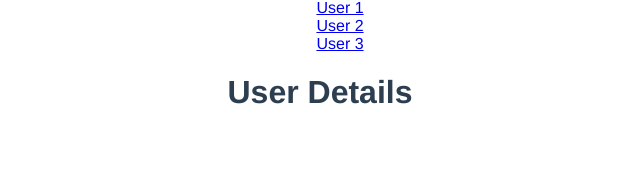
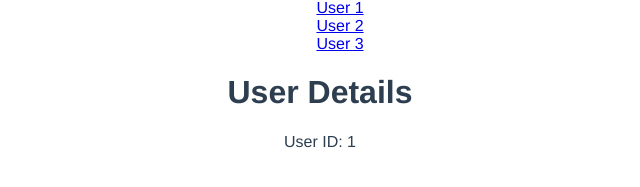
Before and after one commit to dzarezenko/beetroot_lesson_48-vue_router, a Vue app: page /user/1 in a window 1280 px wide. Shown: the part 167-354 px from the top of the page, without its empty margins (320-960 px from the left). Built offline with nearby package versions, Linux system fonts and the light colour scheme.

Commit message:
Watch route

```diff
--- a/src/components/user/UserDetails.vue
+++ b/src/components/user/UserDetails.vue
@@ -1,3 +1,24 @@
 <template>
-  <h1>User Details</h1>
+  <div>
+    <h1>User Details</h1>
+    <p>User ID: {{ userId }}</p>
+  </div>
 </template>
+
+<script>
+export default {
+  data() {
+    return {
+      userId: this.$route.params.id,
+    }
+  },
+  watch: {
+    $route(to, from) {
+      //console.log("TO", to);
+      //console.log("FROM", from);
+
+      this.userId = to.params.id;
+    }
+  }
+}
+</script>
```
